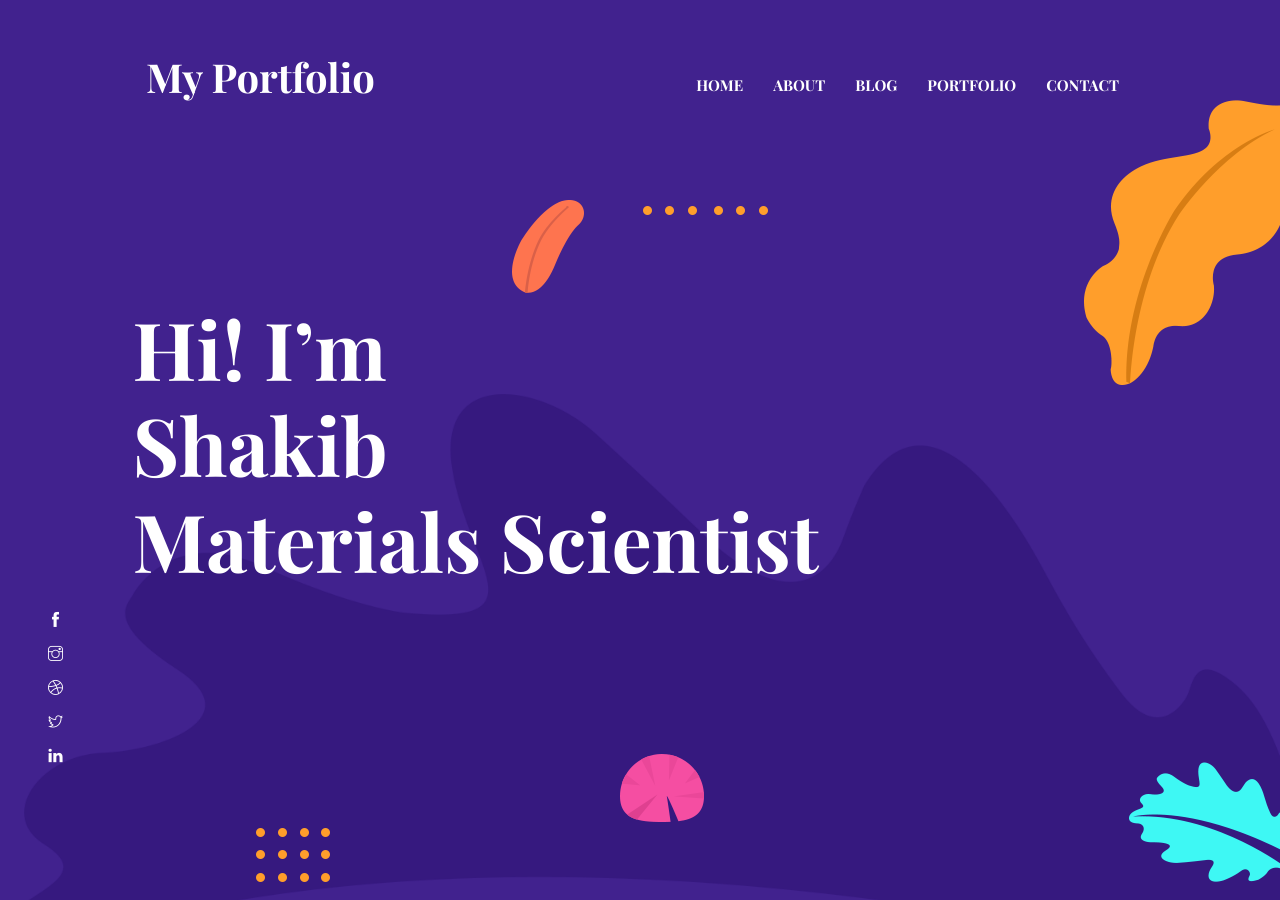
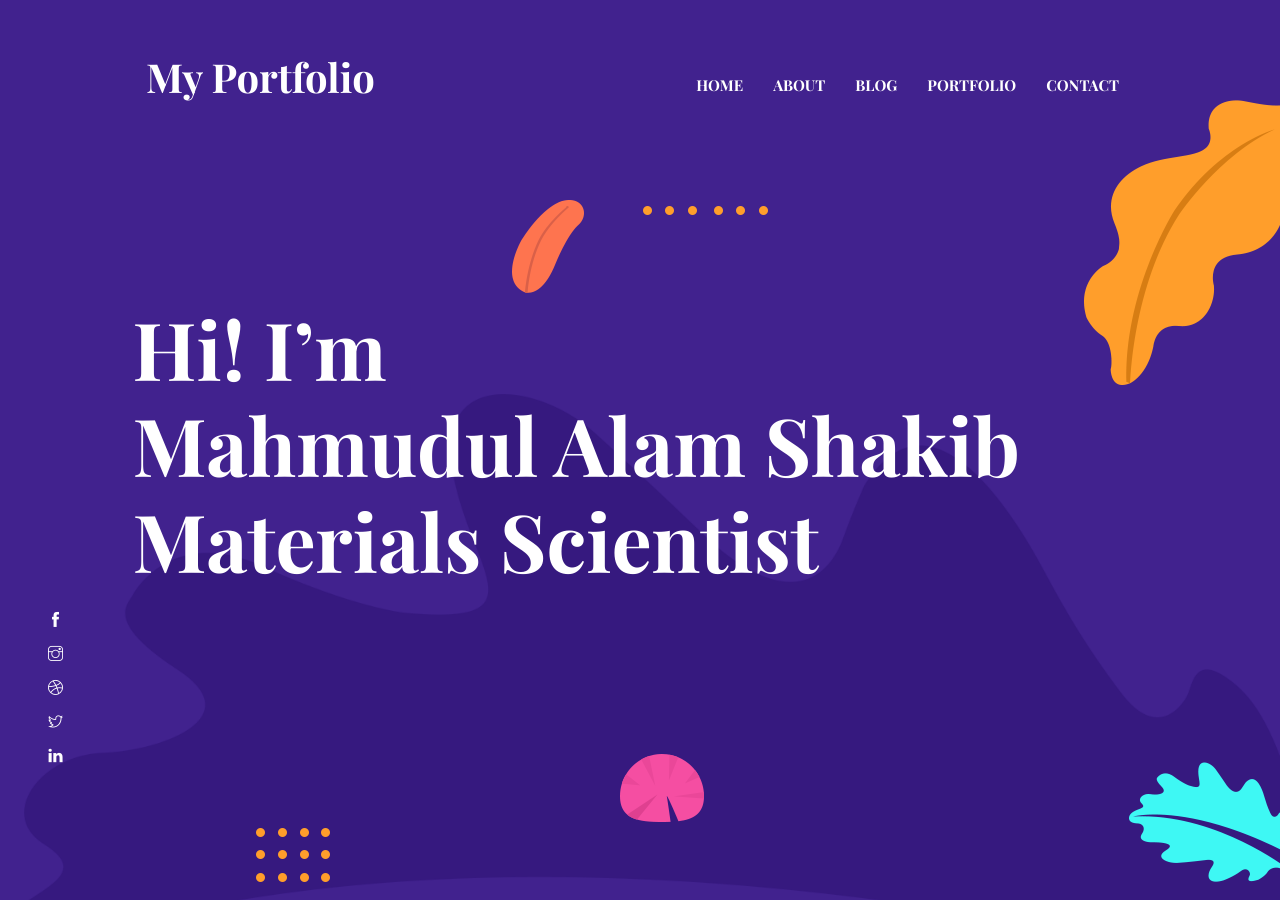
Before and after one commit to shakib1490/shakib1490.github.io, a Jekyll site: the page built from index.html, in a window 1280 px wide and 900 px high. Built offline with Jekyll 4.4.1, drawn with Linux system fonts in a browser that asks for light colours.

Commit message:
Update settings.yml

```diff
--- a/_data/settings.yml
+++ b/_data/settings.yml
@@ -38,7 +38,7 @@ disqus-identifier: # Add your shortname for Disqus Comment. For example mr-brown
 # Hero Section
 
 hero:
-  hero-title: Hi! I’m <br> Shakib <br> Materials Scientist
+  hero-title: Hi! I’m <br> Mahmudul Alam Shakib <br> Materials Scientist
 
 social:
 - {icon: "ti-facebook", link: "#"}
```
